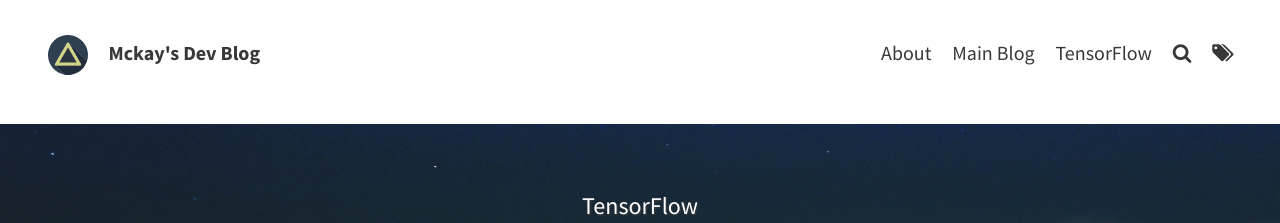
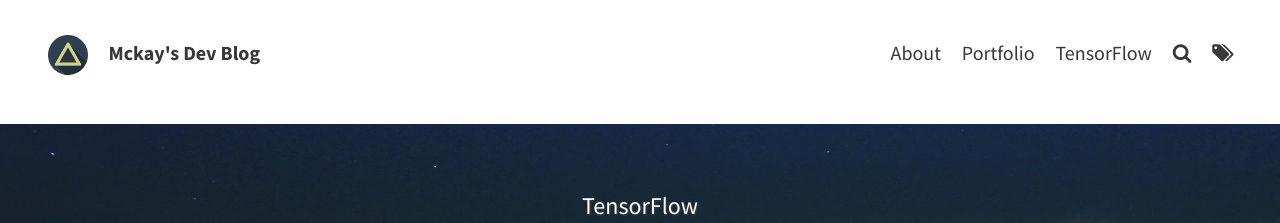
Before and after one commit to mckaydev/mckaydev.github.io, a Jekyll site: the page built from index.html, in a window 1280 px wide. Shown: the top 223 px of the page. Built offline with Jekyll 4.4.1, drawn with Linux system fonts in a browser that asks for light colours; the list of posts is cut into pages by our own code.

Commit message:
Main Blog -> Portfolio

```diff
--- a/_includes/navbar.html
+++ b/_includes/navbar.html
@@ -36,8 +36,8 @@
             |
         </li>
         <li>
-            <a class="clear" href="{{ site.url }}{{ site.baseurl }}/Programming">
-                Main Blog
+            <a class="clear" href="{{ site.url }}{{ site.baseurl }}/Portfolio">
+                Portfolio
             </a>
         </li>
         {% endif %}
```
